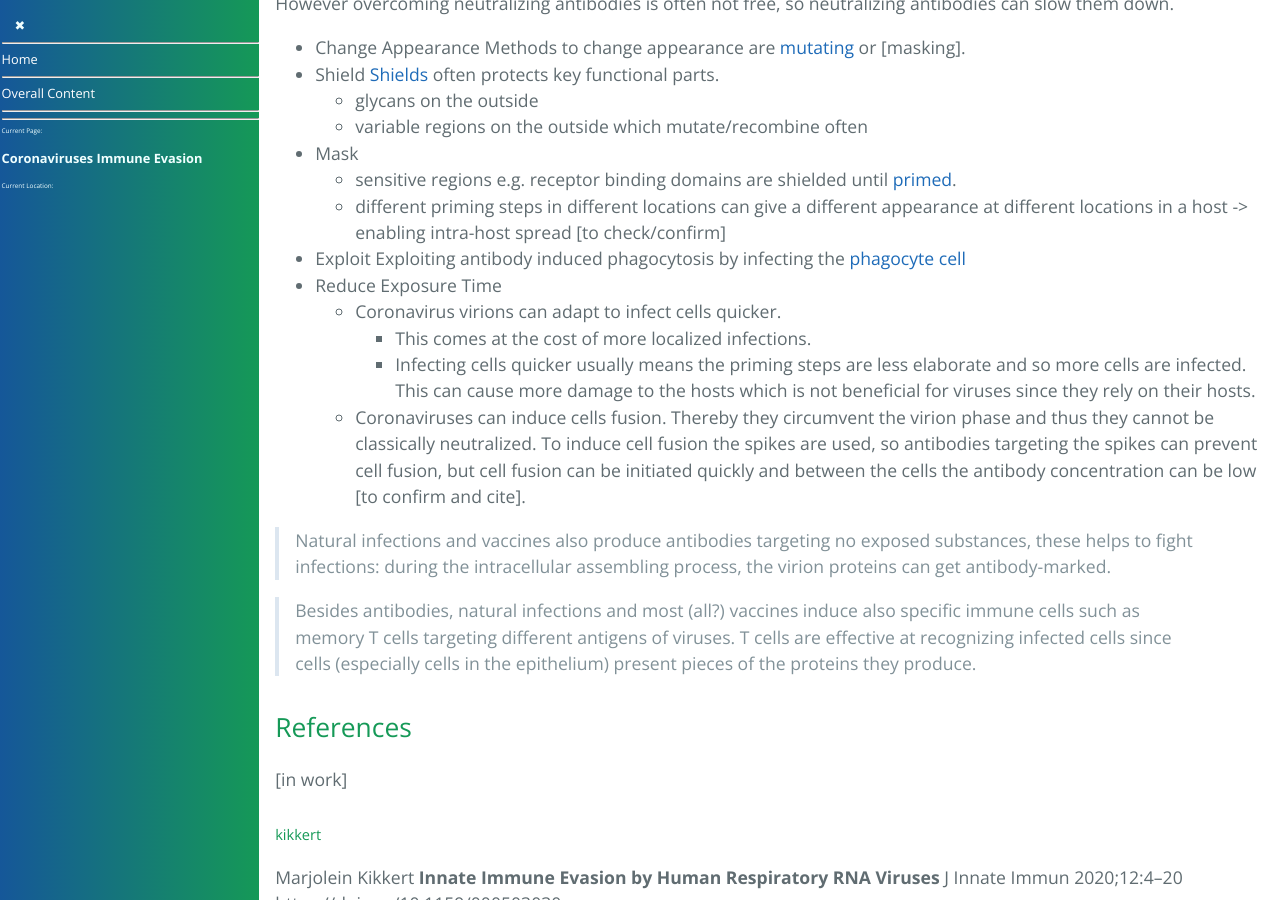
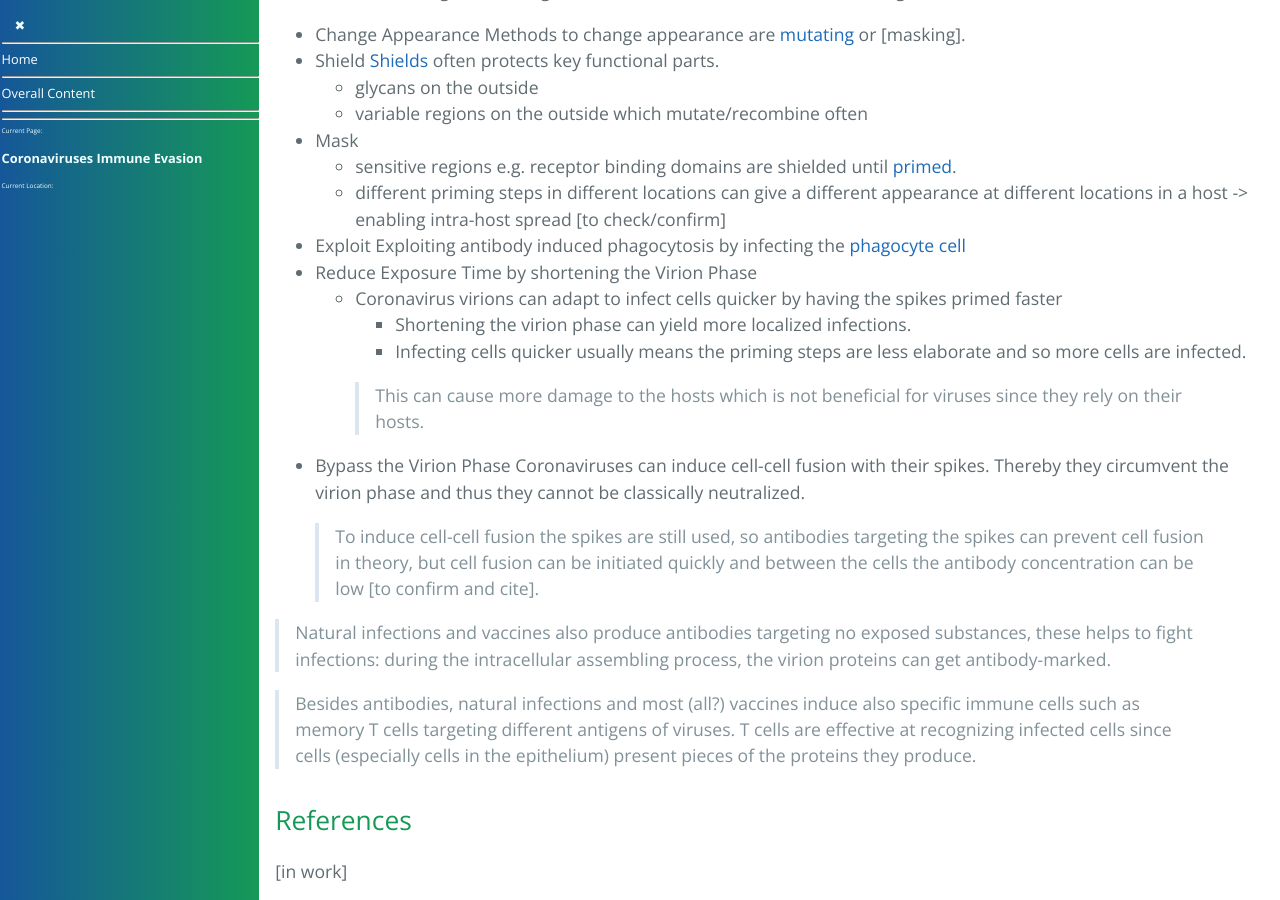
Before and after one commit to forestgrape/coronavirus, a Jekyll site: the page built from 4_immunological/immune_evasion.md, in a window 1280 px wide and 900 px high, scrolled down 3162 px. Built offline with Jekyll 4.4.1, drawn with Linux system fonts in a browser that asks for light colours; our own code applies the rules of GitHub Pages for plain Markdown files; some of the changed text lies outside the part shown.

Commit message:
clarification and formulations

```diff
--- a/4_immunological/immune_evasion.md
+++ b/4_immunological/immune_evasion.md
@@ -1,39 +1,18 @@
 # Coronaviruses Immune Evasion
 
+* [Immune Evasion Mechanisms](#immune-evasion-mechanisms)
+  * [Overcome Phagocytosis](#overcome-phagocytosis)
+  * [Avoid Being Targeted](#avoid-being-targeted)
 * [Adaption of Immune Evasion](#adaption-of-immune-evasion)
   * [Genetic Adaption](#genetic-adaption)
   * [Change the Way of Life](#change-the-way-of-life)
   * [Adapt Immune Evasion Mechanisms](#adapt-immune-evasion-mechanisms)
-* [Immune Evasion Mechanisms](#immune-evasion-mechanisms)
-  * [Overcome Phagocytosis](#overcome-phagocytosis)
-  * [Avoid Being Targeted](#avoid-being-targeted)
-* [Immune Evasion in Specific Situations](#immune-evasion-in-specific-situations)
+* [Overcome Innate Immunity](#overcome-innate-immunity)
   * [Overcome Physical Barriers](#overcome-physical-barriers)
   * [Overcome Chemical Barriers](#overcome-chemical-barriers)
-  * [Overcome Acquired Immunity](#overcome-acquired-immunity)
+* [Overcome Acquired Immunity](#overcome-acquired-immunity)
+  * [Overcoming Neutralizing Antibodies](#overcoming-neutralizing-antibodies)
 * [References](#references)
-
-
-
-## Adaption of Immune Evasion
-
-### Genetic Adaption
-Mutating the genome permanently changes properties of a linage. This can be the way of life or just the appearance:
-Costs: Most mutations reduce the fitness.
-
-1. [Change the Way of Life](#change-the-way-of-life): A profound and very effective change to escape a certain immune mechanisms.
-2. [Adapt Immune Evasion Mechanisms]: Use a new or increase an existing immune escape mechanisms.
-3. [Change the Appearance](#change-the-appearance): Escape host recognition mechanisms.
-
-
-
-### Change the Way of Life
-Changing the way of life to circumvent certain immune mechanisms. For RNA viruses changing the way of life is often achieved by [genetic adaption](#genetic-adaption) since their genome mutates fast and is very close to enzymes.
-
-E.g. coronaviruses infect in some animals the intestine but upon species jumps they infect the respiratory tract. Thereby they circumvent the stomach acids.
-
-### Adapt Immune Evasion Mechanisms
-Existing evasion mechanisms can be strengthened or new mechanisms can be used. Especially if a host has a single sided immune response, mechanisms to escape this response are strengthened.
 
 
 
@@ -53,7 +32,7 @@
 
 #### Shield
 Most life forms place their core parts in the center shielded from other life forms and the environment. There are different methods to shield:
-* Parts with variable appearance e.g. by [mutating](#mutate-the-genome) often.
+* Parts with variable appearance e.g. by [mutating](#genetic-adaption) often.
 * Regions which are hard to recognize: E.g. unpolarized substances such as glycans or fatty acids.
 * Host acquired substances:
   * The host cell acquired envelope.
@@ -67,7 +46,29 @@
 
 Costs: Masking requires unmasking at the right time. Which restrict coronavirus infections to specialized settings. //This is good since it prevents coronaviruses from entering arbitrary cells.
 
-## Immune Evasion in Specific Situations
+
+
+## Adaption of Immune Evasion
+
+### Genetic Adaption
+Mutating the genome permanently changes properties of a linage. This can be the way of life or just the appearance:
+1. [Change the Way of Life](#change-the-way-of-life): A profound and very effective change to escape a certain immune mechanisms.
+2. Adapt [Immune Evasion Mechanisms](#immune-evasion-mechanisms): Use a new or increase an existing immune escape mechanisms.
+3. [Change the Appearance](#change-the-appearance): Escape host recognition mechanisms.
+
+Costs: Most mutations reduce the fitness.
+
+### Change the Way of Life
+Changing the way of life to circumvent certain immune mechanisms. For RNA viruses changing the way of life is often achieved by [genetic adaption](#genetic-adaption) since their genome mutates fast and is very close to enzymes.
+
+### Adapt Immune Evasion Mechanisms
+Existing evasion mechanisms can be strengthened or new mechanisms can be used. Especially if a host has a single sided immune response, mechanisms to escape this response can evolve.
+
+
+
+
+
+## Overcome Innate Immunity
 
 ### Overcome Physical Barriers
 - skin <- circumvented by human coronaviruses by entering via breathing
@@ -80,12 +81,11 @@
   - replicate to high numbers in the upper respiratory tract and hope some virion sneak through when drinking (when drinking fluids usually don't rest in the stomach)
 
 
-
-### Overcome Acquired Immunity
+## Overcome Acquired Immunity
 [in work, citations coming]
 For coronaviruses waiting until acquired wanes or even jumping generations is usually not an option, thus circumventing acquired immunity is an essential skill.
 
-#### Overcoming Neutralizing Antibodies
+### Overcoming Neutralizing Antibodies
 
 > ##### Neutralizing Antibodies
 > Antibodies that block virions from infecting cells are called neutralizing antibodies.
@@ -113,11 +113,17 @@
   - different priming steps in different locations can give a different appearance at different locations in a host -> enabling intra-host spread [to check/confirm]
 - Exploit
   Exploiting antibody induced phagocytosis by infecting the [phagocyte cell](#overcome-phagocytosis)
-- Reduce Exposure Time
-  * Coronavirus virions can adapt to infect cells quicker.
-    * This comes at the cost of more localized infections.
-    * Infecting cells quicker usually means the priming steps are less elaborate and so more cells are infected. This can cause more damage to the hosts which is not beneficial for viruses since they rely on their hosts.
-  * Coronaviruses can induce cells fusion. Thereby they circumvent the virion phase and thus they cannot be classically neutralized. To induce cell fusion the spikes are used, so antibodies targeting the spikes can prevent cell fusion, but cell fusion can be initiated quickly and between the cells the antibody concentration can be low [to confirm and cite].
+- Reduce Exposure Time by shortening the Virion Phase
+  * Coronavirus virions can adapt to infect cells quicker by having the spikes primed faster
+    * Shortening the virion phase can yield more localized infections.
+    * Infecting cells quicker usually means the priming steps are less elaborate and so more cells are infected.
+
+    > This can cause more damage to the hosts which is not beneficial for viruses since they rely on their hosts.
+
+- Bypass the Virion Phase
+  Coronaviruses can induce cell-cell fusion with their spikes. Thereby they circumvent the virion phase and thus they cannot be classically neutralized.
+
+  > To induce cell-cell fusion the spikes are still used, so antibodies targeting the spikes can prevent cell fusion in theory, but cell fusion can be initiated quickly and between the cells the antibody concentration can be low [to confirm and cite].
 
 > Natural infections and vaccines also produce antibodies targeting no exposed substances, these helps to fight infections: during the intracellular assembling process, the virion proteins can get antibody-marked.
 
```
